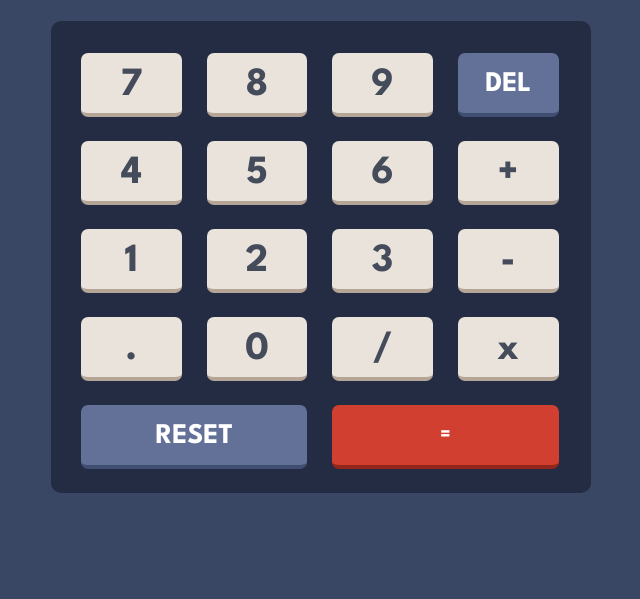
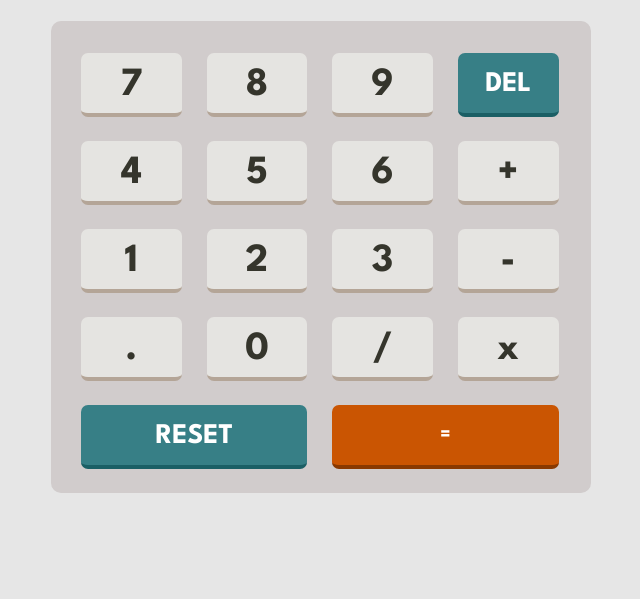
Before and after one commit to Samuel-Amaro/calculator-app, a plain HTML site: page index.html in a window 1280 px wide. Shown: the part 302-901 px from the top of the page, without its empty margins (319-959 px from the left). Drawn offline with nearby package versions, Linux system fonts and the light colour scheme.

Commit message:
toggle theme feature with storage preference no browser

```diff
--- a/css/styles.css
+++ b/css/styles.css
@@ -66,9 +66,9 @@
   --colors-btn-text-result_theme-3: hsl(198, 20%, 13%);
   --white-text_theme-3: hsl(0, 0%, 100%);
   /*active states*/
-  --hover-btn-result_switch-controler-theme03: #94FFF9;
-  --hover-btn-calculators-theme03: #8631B0;
-  --hover-btn-commons-theme03: #6B34AC;
+  --hover-btn-result_switch-controler-theme03: #94fff9;
+  --hover-btn-calculators-theme03: #8631b0;
+  --hover-btn-commons-theme03: #6b34ac;
 
   /**THEME VARIABLES WITH VALUES THEME 1**/
   --text-color: var(--white-text_theme-1);
@@ -298,7 +298,6 @@ body {
   background-color: var(--colors-hover-btn-commons);
 }
 
-
 /**BREAKPOINT 540px DESKTOP**/
 @media screen and (min-width: 586px) {
   .text__description-options {
@@ -381,8 +380,12 @@ body {
 [data-theme="3"] {
   /*backgrounds*/
   --bg-main: var(--main-background_theme-3);
-  --bg-switch_keys: var(--toggle-background__keypad-background__screen-background_theme-3);
-  --bg-screen: var(--toggle-background__keypad-background__screen-background_theme-3);
+  --bg-switch_keys: var(
+    --toggle-background__keypad-background__screen-background_theme-3
+  );
+  --bg-screen: var(
+    --toggle-background__keypad-background__screen-background_theme-3
+  );
   /*keys*/
   /*key result*/
   --bg-btn-result_switch-controler: var(
@@ -393,7 +396,9 @@ body {
   /*keys commons*/
   --bg-number_operators: var(--key-background_btn-numbers_theme-3);
   --bg-shadow-numbers_operators: var(--key-shadow_btn-numbers_theme-3);
-  --colors-text-number_operators: var(--colors-btn-text-numbers-result_text_theme-3);
+  --colors-text-number_operators: var(
+    --colors-btn-text-numbers-result_text_theme-3
+  );
   /*keys calculators*/
   --bg-btn-calculators: var(--key-background_btn-del-reset_theme-3);
   --colors-shadow-border-btn-calculators: var(
@@ -410,3 +415,82 @@ body {
   --colors-hover-btn-commons: var(--hover-btn-commons-theme03);
   transition: all 1s;
 }
+
+/*TODO: para obter cores light pegar cada seletor de class dos elementos e colocar dentro do media corepondende com a variavel de cor correta*/
+@media (prefers-color-scheme: light) {
+  /*theme 2*/
+  :root {
+    /*backgrounds*/
+    --bg-main: var(--main-background_theme-2);
+    --bg-switch_keys: var(--toggle-background__keypad-background_theme-2);
+    --bg-screen: var(--screen-background_theme-2);
+    /*keys*/
+    /*key result*/
+    --bg-btn-result_switch-controler: var(
+      --key-background__toggle_btn-result_theme-2
+    );
+    --colors-shadow-border-btn-result: var(--key-shadow_btn-result_theme-2);
+    --text-colors-btn-result: var(--white-text_theme-2);
+    /*keys commons*/
+    --bg-number_operators: var(--key-background_btn-number_theme-2);
+    --bg-shadow-numbers_operators: var(--key-shadow_btn-number_theme-1);
+    --colors-text-number_operators: var(--colors-btn-number_theme-2);
+    /*keys calculators*/
+    --bg-btn-calculators: var(--key-background_btn-del-reset_theme-2);
+    --colors-shadow-border-btn-calculators: var(
+      --key-shadow_btn-del-reset_theme-2
+    );
+    --colors-text-btn-calculators: var(--white-text_theme-2);
+    /*text*/
+    --text-color: var(--colors-btn-number_theme-2);
+    /*active states*/
+    --colors-hover-switch-controler_btn-result: var(
+      --hover-btn-result_switch-controler
+    );
+    --colors-hover-btn-calculators: var(--hover-btn-calculators);
+    --colors-hover-btn-commons: var(--hover-btn-commons);
+    transition: all 1s;
+  }
+}
+
+@media (prefers-color-scheme: dark) {
+  /*theme 3*/
+  :root {
+    /*backgrounds*/
+    --bg-main: var(--main-background_theme-3);
+    --bg-switch_keys: var(
+      --toggle-background__keypad-background__screen-background_theme-3
+    );
+    --bg-screen: var(
+      --toggle-background__keypad-background__screen-background_theme-3
+    );
+    /*keys*/
+    /*key result*/
+    --bg-btn-result_switch-controler: var(
+      --key-background__toggle_btn-result_theme-3
+    );
+    --colors-shadow-border-btn-result: var(--key-shadow_btn-result_theme-3);
+    --text-colors-btn-result: var(--colors-btn-text-result_theme-3);
+    /*keys commons*/
+    --bg-number_operators: var(--key-background_btn-numbers_theme-3);
+    --bg-shadow-numbers_operators: var(--key-shadow_btn-numbers_theme-3);
+    --colors-text-number_operators: var(
+      --colors-btn-text-numbers-result_text_theme-3
+    );
+    /*keys calculators*/
+    --bg-btn-calculators: var(--key-background_btn-del-reset_theme-3);
+    --colors-shadow-border-btn-calculators: var(
+      --key-shadow_btn-del-reset-theme-3
+    );
+    --colors-text-btn-calculators: var(--white-text_theme-3);
+    /*text*/
+    --text-color: var(--colors-btn-text-numbers-result_text_theme-3);
+    /*active states*/
+    --colors-hover-switch-controler_btn-result: var(
+      --hover-btn-result_switch-controler-theme03
+    );
+    --colors-hover-btn-calculators: var(--hover-btn-calculators-theme03);
+    --colors-hover-btn-commons: var(--hover-btn-commons-theme03);
+    transition: all 1s;
+  }
+}
--- a/js/app.js
+++ b/js/app.js
@@ -2,16 +2,17 @@
 
 import {initCalculator} from "./calculator.js";
 
+window.addEventListener("load", event => {
+  toggleTheme(localStorage.getItem("theme"));
+});
+
 function initToggleTheme() {
+    //define option theme default
+    localStorage.setItem("theme", 1);
     let btnRadios = document.querySelectorAll('input[type="radio"]');
-    //cada vez que um radio for checked change e acionado
     btnRadios.forEach(radioButton => {
       radioButton.addEventListener("change", (event) => {
-        //obtem preferencia de tema
-        //define este tema
         setOptionTheme(getOptionTheme());
-        //TODO: salvar escolha de tema no localStorage do navegador
-        //alert(`${event.target.id} changed to value =  ${event.target.value}`);
       });
     });
 }
@@ -27,4 +28,10 @@ function getOptionTheme() {
 function setOptionTheme(themeOption) {
     let body = document.body;
     body.dataset.theme = themeOption;
+    localStorage.setItem("theme", themeOption);
 }
+
+function toggleTheme(themeOption) {
+  let body = document.body;
+  body.dataset.theme = themeOption;
+}
```
